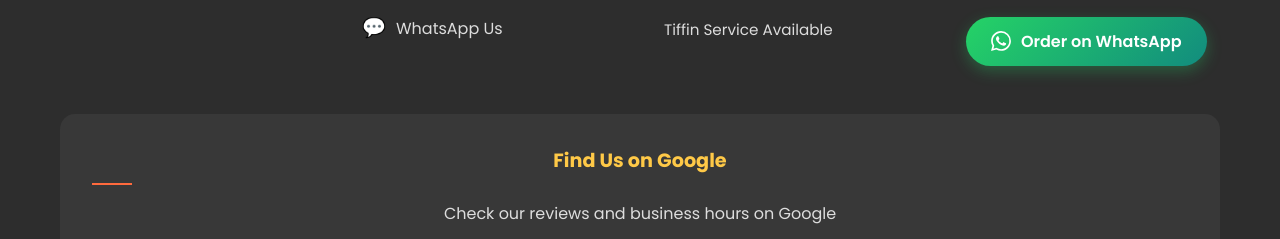
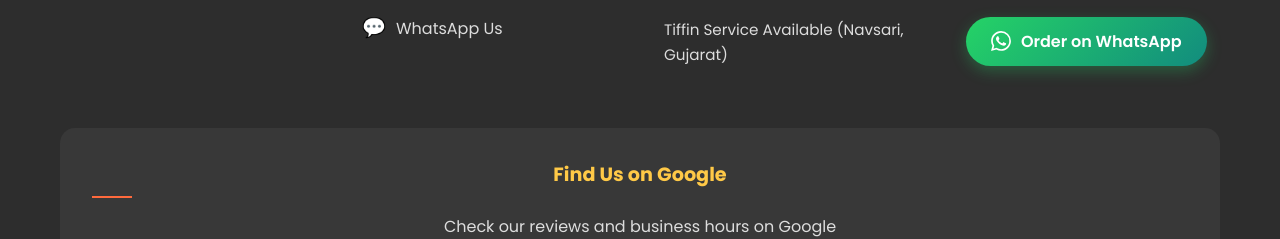
Before and after one commit to SaiHomeFood/Home, a plain HTML site: page index.html in a window 1280 px wide. Shown: the part 3701-3940 px from the top of the page. Drawn offline with nearby package versions, Linux system fonts and the light colour scheme.

Commit message:
Update index.html

```diff
--- a/index.html
+++ b/index.html
@@ -999,7 +999,7 @@
                     <h4>Service Hours</h4>
                     <p>Morning: 7:00 AM - 11:00 AM</p>
                     <p>Evening Nashta: 4:00 PM - 7:00 PM</p>
-                    <p>Tiffin Service Available</p>
+                    <p>Tiffin Service Available (Navsari, Gujarat) </p>
                 </div>
 
                 <div class="footer-cta">
@@ -1079,4 +1079,5 @@
         });
     </script>
 </body>
+
 </html>
```
